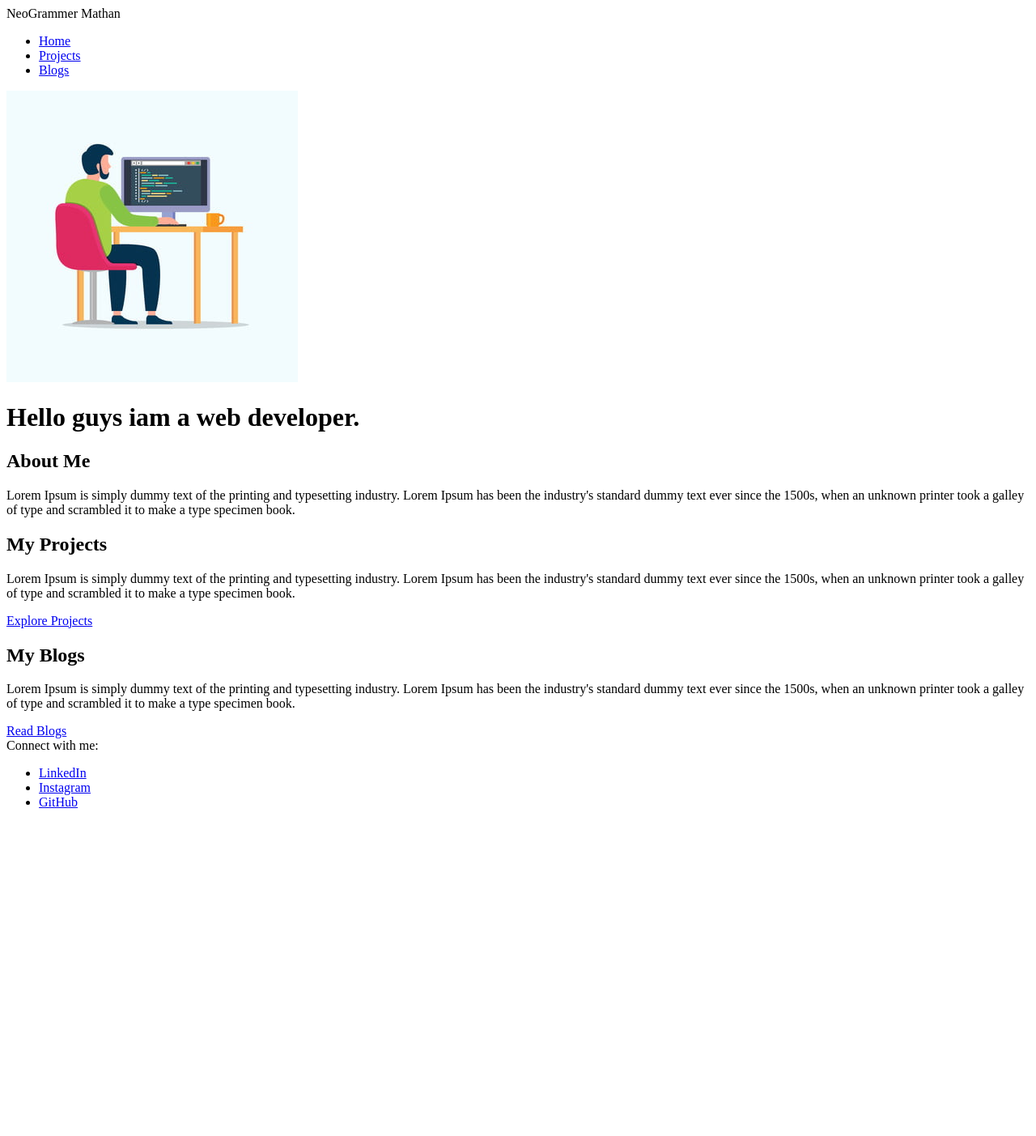
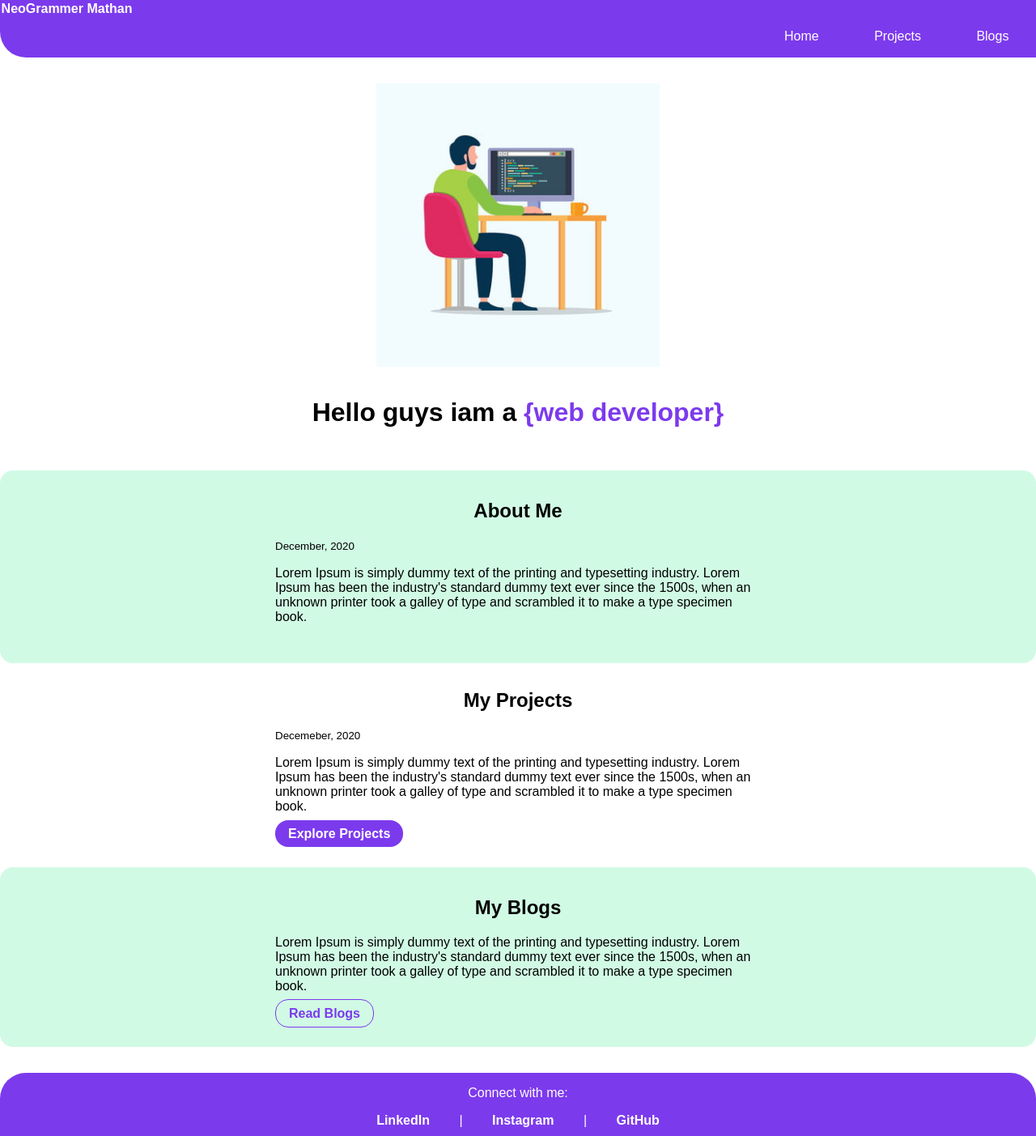
Before and after one commit to Mathan-T/Portfolio-2, a plain HTML site: page index.html in a window 1280 px wide. Shown: the whole page at 81% size. Before the commit the page ends 1016 px from the top, so only its background shows below. Drawn offline with Linux system fonts and the light colour scheme; a web font is replaced by a local one.

Commit message:
styles added to index.html

```diff
--- a/index.html
+++ b/index.html
@@ -3,59 +3,69 @@
 <head>
     <meta charset="UTF-8">
     <meta name="viewport" content="width=device-width, initial-scale=1.0">
-    <link rel="shortcut icon" type="image/png" href="images/pfolio.png">
-    <link href="styles.css" rel="sytlesheet"/>
+    <link rel="shortcut icon" type="image/png" href="images/pfolio.png"/>
+    <link href="styles.css" rel="stylesheet"/>
     <title>Yet Another Portfolio</title>
 </head>
 <body>
-    <nav>
-        <div>NeoGrammer Mathan</div>
-        <ul>
-            <li>
-                <a href="/index.html">Home</a>
+    <nav class="navigation container">
+        <div class="nav-brand">NeoGrammer Mathan</div>
+        <ul class="non-bullet nav-pills">
+            <li class="list-item-inline">
+                <a class="link" href="/index.html">Home</a>
             </li>
-            <li>
-                <a href="/projects.html">Projects</a>
+            <li class="list-item-inline">
+                <a class="link" href="/projects.html">Projects</a>
             </li>
-            <li>
-                <a href="/blogs.html">Blogs</a>
+            <li class="list-item-inline">
+                <a class="link" href="/blogs.html">Blogs</a>
             </li>
         </ul>
     </nav>
 
-    <header>
-        <img src="/images/programmer.jpg"/>
-        <h1>Hello guys iam a <span>web developer.</span></h1>
+    <header class="hero">
+        <img class="hero-image" src="/images/programmer.jpg"/>
+        <h1 class="header-image">Hello guys iam a <span class="hero-inverted">{web developer}</span></h1>
     </header>
 
-    <section>
-        <h2>About Me</h2>
+    <section class="section">
+        <h1>About Me</h2>
+        <div class="container container-center">
+        <small>December, 2020</small>
         <p>Lorem Ipsum is simply dummy text of the printing and typesetting industry. Lorem Ipsum has been the industry's standard dummy text ever since the 1500s, when an unknown printer took a galley of type and scrambled it to make a type specimen book.</p>
+        </div>
     </section>
 
-    <section>
-        <h2>My Projects</h2>
+    <section class="ow">
+        <h1>My Projects</h1>
+        <div class="container container-center">
+        <small>Decemeber, 2020</small>
         <p>Lorem Ipsum is simply dummy text of the printing and typesetting industry. Lorem Ipsum has been the industry's standard dummy text ever since the 1500s, when an unknown printer took a galley of type and scrambled it to make a type specimen book.</p>
-        <a href="/projects.html">Explore Projects</a>
+        <a class="link primary-link" href="/projects.html">Explore Projects</a>
+        </div>
     </section>
 
-    <section>
-        <h2>My Blogs</h2>
+    <section class="section">
+        <h1>My Blogs</h1>
+        <div class="container container-center">
         <p>Lorem Ipsum is simply dummy text of the printing and typesetting industry. Lorem Ipsum has been the industry's standard dummy text ever since the 1500s, when an unknown printer took a galley of type and scrambled it to make a type specimen book.</p>
-        <a href="/blogs.html">Read Blogs</a>
+        <a class="link secondary-link" href="/blogs.html">Read Blogs</a>
+    </div>
     </section>
 
-    <footer>
-        <div>Connect with me:</div>
-        <ul>
-            <li>
-                <a href="/">LinkedIn</a>
+    <footer class="footer">
+        <div class="footer-heading">Connect with me:</div>
+        <ul class="social-links non-bullet">
+            <li class="list-item-inline">
+                <a class="link" href="/">LinkedIn</a>
             </li>
-            <li>
-                <a href="/">Instagram</a>
+            |
+            <li class="list-item-inline">
+                <a class="link" href="/">Instagram</a>
             </li>
-            <li>
-                <a href="/">GitHub</a>
+            |
+            <li class="list-item-inline">
+                <a class="link" href="/">GitHub</a>
             </li>
         </ul>
     </footer>
--- /dev/null
+++ b/styles.css
@@ -0,0 +1,145 @@
+@import url('https://fonts.googleapis.com/css2?family=Andika+New+Basic:wght@400;700&display=swap');
+
+body {
+    font-family: 'Andika New Basic', sans-serif;
+    margin: 0px;
+}
+
+:root {
+    --primary-color: #7C3AED;
+    --green-color: #D1FAE5;
+    background-color: white;
+    color: black;
+}
+
+hr {
+    margin: 2rem 0rem;
+}
+
+/* needed components */
+
+.link {
+    text-decoration: none;
+    padding: 0.5rem 1rem;
+}
+
+.container {
+    padding-left: 2rem;
+    padding-right: 2rem;
+}
+
+.container-center {
+    max-width: 600px;
+    margin: auto;
+}
+
+.non-bullet {
+    list-style: none;
+}
+
+.list-item-inline {
+    display: inline;
+    padding: 0rem 1rem;
+}
+
+.navigation {
+    background-color: var(--primary-color);
+    color: white;
+    padding: 0.1rem;
+    border-bottom-left-radius: 2rem;
+}
+
+.nav-brand {
+    font-weight: bold;
+}
+
+.nav-pills {
+    text-align: right;
+}
+
+.navigation .link {
+    text-decoration: none;
+    color: white;
+}
+
+/* header */
+
+.hero {
+    padding: 2rem;
+}
+
+.hero .hero-image {
+    max-width: 350px;
+    display: block;
+    margin: auto;
+    align-items: center;
+}
+
+.header-image {
+    text-align: center;
+    padding-top: 1rem;
+}
+
+.hero-inverted {
+    color: var(--primary-color);
+}
+
+/* section */
+
+.section {
+    background-color: var(--green-color);
+    border-radius: 1rem;
+    padding-top: 1rem;
+    padding-bottom: 2rem;
+    margin-bottom: 2rem;
+}
+
+.section h1 {
+    text-align: center;
+}
+
+.ow {
+    background-color: white;
+    padding-bottom: 2rem;
+}
+
+.ow h1 {
+    text-align: center;
+}
+
+/* links */
+
+.primary-link {
+    background-color: var(--primary-color);
+    color: white;
+    border-radius: 1rem;
+    font-weight: bold;
+}
+
+.secondary-link {
+    border: 1px solid var(--primary-color);
+    color: var(--primary-color);
+    border-radius: 1rem;
+    font-weight: bold;
+}
+
+/* footer */
+
+.footer {
+    background-color: var(--primary-color);
+    border-top-left-radius: 2rem;
+    border-top-right-radius: 2rem;
+    padding: 1rem 0rem;
+    text-align: center;
+    color: white;
+    margin-top: 2rem;
+}
+
+.footer .link {
+    font-weight: bold;
+    color: white;
+}
+
+.footer ul {
+    padding-inline-start: 0px;
+}
```
